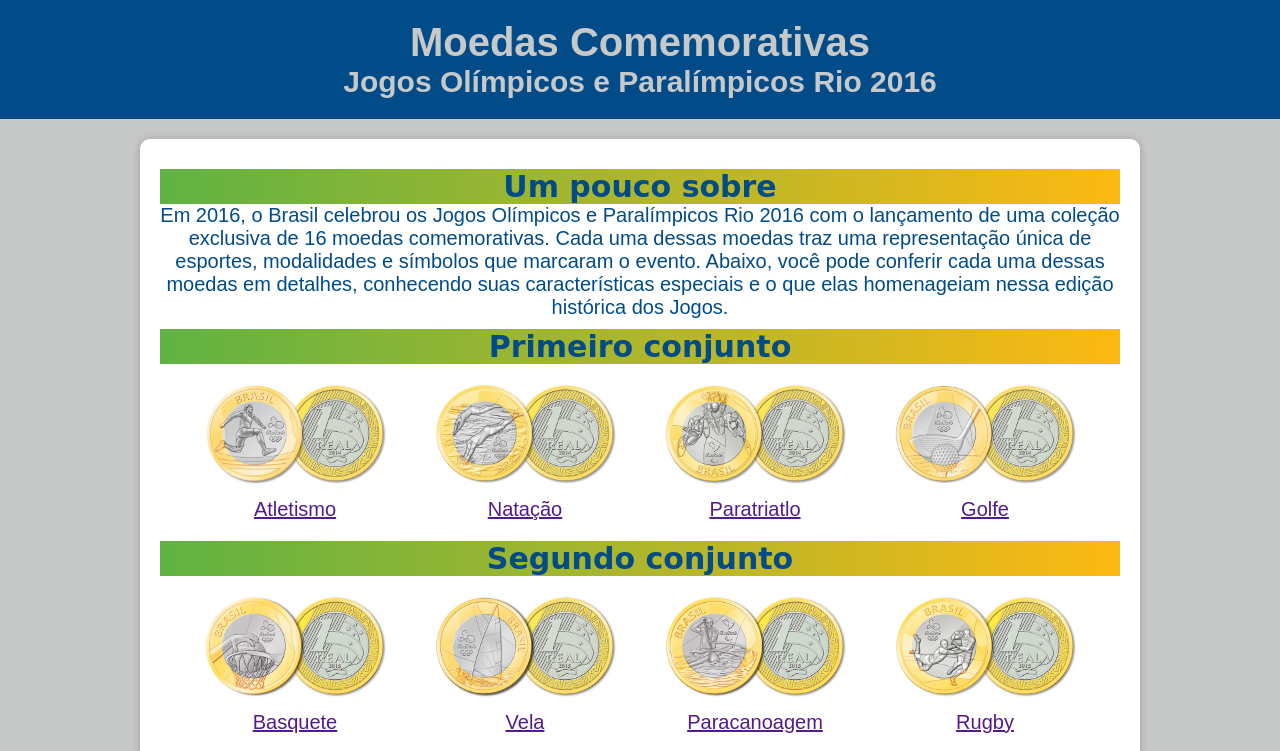
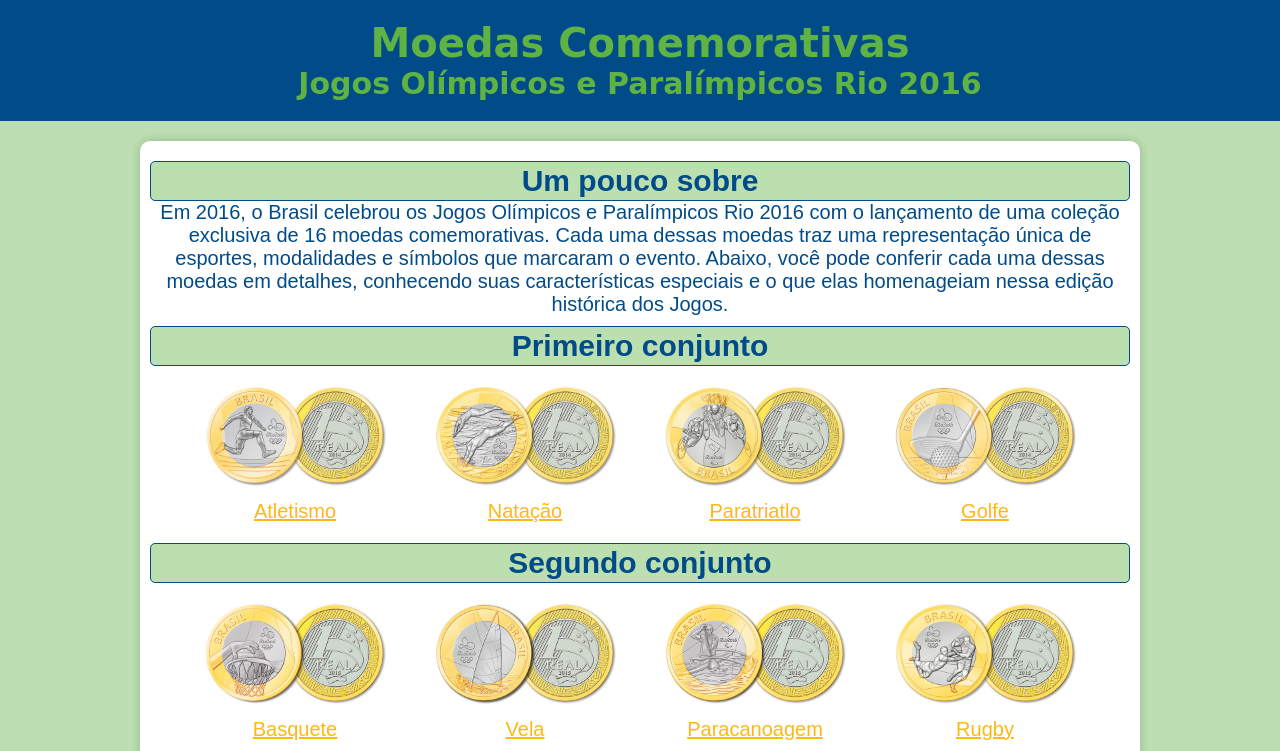
Before and after one commit to GabrieleMaciel/Protifolio, a plain HTML site: page moeda/moedas.html in a window 1280 px wide. Shown: the top 751 px of the page. Drawn offline with Linux system fonts and the light colour scheme; a web font is replaced by a local one.

Commit message:
Update style.css

```diff
--- a/moeda/estilo/style.css
+++ b/moeda/estilo/style.css
@@ -2,7 +2,8 @@
 @import url('https://fonts.googleapis.com/css2?family=Azeret+Mono:wght@600&=swap');
 :root{
     --azul:rgb(1, 75, 136);
-    --verde:rgb(95, 179, 67);
+    --verde:rgba(95, 179, 67, 0.419);
+    --verdeescuro:rgba(95, 179, 67);
     --amarelo: rgb(253, 185, 19);
     --cinza: rgb(199, 201, 200);
 
@@ -15,7 +16,7 @@
     box-sizing: border-box;
 }
 body{
-    background-color: var(--cinza);
+    background-color: var(--verde);
     color: var(--azul);
     font-family: var(--fonte-padrao);
     font-size: 20px;
@@ -24,23 +25,25 @@ body{
 header{
     padding: 20px;
     background-color: var(--azul);
-    color: var(--cinza);
+    color: var(--verdeescuro);
+    font-family: var(--fonte-destaque);
 }
 main{
     max-width: 1000px;
     margin: 20px auto;
-    padding: 20px;
+    padding: 10px;
     background-color: white;
     box-shadow: 0px 0px 10px rgba(0, 0, 0, 0.2);
     border-radius: 10px;
 
 }
 main h2{
-    background-image: linear-gradient(to right, var(--verde), var(--amarelo));
+    background-color: var(--verde);
+    padding: 2px 2px;
+    color:var(--azul);
     margin-top: 10px;
-    color:var(--azul);
-    font-family: var(--fonte-destaque);
-
+    border: 1px solid var(--azul);
+    border-radius: 5px;
 
 }
 .image-container {
@@ -68,6 +71,12 @@ img:hover {
 figcaption {
     font-size: 20px;
 }
+a{
+    color: var(--amarelo);
+}
+a:hover{
+    color:var(--cinza)
+}
 footer {
     padding: 10px;
     background-color: var(--azul);
```
